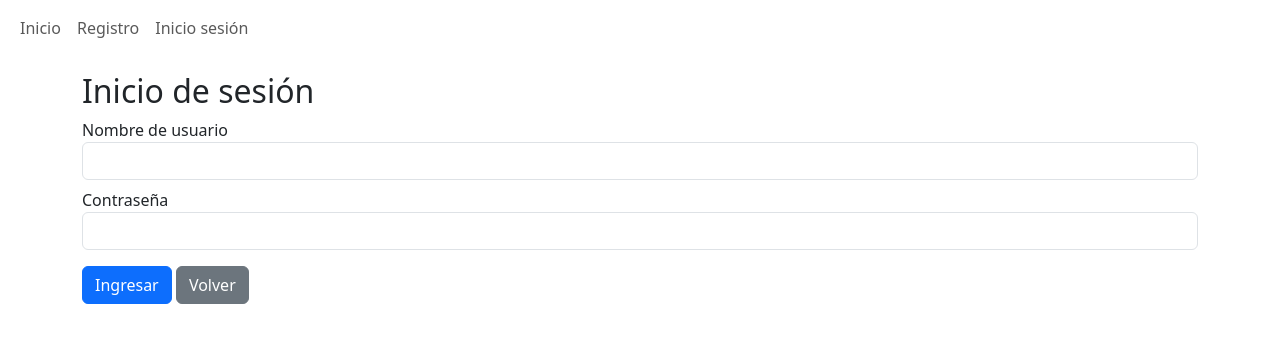
After one commit to matias-user/inventory, a Django app: page /account/login/ in a window 1280 px wide. The commit adds this page. Shown: the top 343 px of the page. Run offline with Django 5.2, Linux system fonts and the light colour scheme.

Commit message:
Se agrega template login y función para el login

```diff
--- /dev/null
+++ b/account/templates/login/login.html
@@ -0,0 +1,35 @@
+{% extends 'common/base.html' %}
+{% block title %}Inicio sesión{% endblock %}
+
+{% block main  %}
+    <h2>Inicio  de sesión</h2>
+
+    {% if messages %}
+        <ul>
+            {% for message in messages %}
+                <li>{{ message }}</li>
+            {% endfor %}
+        </ul>
+    {% endif %}
+
+    <form method="post">
+        {% csrf_token %}
+        <div class="form-group mt-2">
+            <label for="username">Nombre de usuario</label>
+            <input type="email" class="form-control" id="username" name="username" >
+
+        </div>
+        <div class="form-group mt-2">
+            <label for="password">Contraseña</label>
+            <input type="password" class="form-control" id="password" name="password" >
+
+        </div>
+
+        <div class="mt-3">
+            <button class="btn btn-primary" type="submit" >Ingresar</button>
+            <button class="btn btn-secondary" >Volver</button>
+
+        </div>
+
+    </form>
+{% endblock %}
--- a/account/urls.py
+++ b/account/urls.py
@@ -1,8 +1,9 @@
 from django.urls import path
 from .views.register import register
+from .views.login import login_user
 
 app_name= 'account'
 urlpatterns = [
-        path('register/', register, name='register')
-
+        path('register/', register, name='register'),
+        path('login/', login_user, name='login'),
 ]
--- /dev/null
+++ b/account/views/login.py
@@ -0,0 +1,20 @@
+from django.shortcuts import render, redirect
+from django.contrib.auth import authenticate, login
+from django.contrib import messages
+
+def login_user(request):
+    if request.method == 'POST':
+        username = request.POST.get('username')
+        password = request.POST.get('password')
+
+        user = authenticate(request, username=username, password=password)
+        if user is not None:
+            login(request, user)
+
+            return redirect('inventory:home')
+        else:
+            messages.error(request, 'Hubo un error en el usuario o contraseña!')
+            return render(request, 'login/login.html')
+    else:
+
+        return render(request, 'login/login.html')
--- a/templates/common/navbar.html
+++ b/templates/common/navbar.html
@@ -8,6 +8,9 @@
                 <li class="nav-item">
                     <a class="nav-link" href="{% url 'account:register' %}">Registro</a>
                 </li>
+                <li class="nav-item">
+                    <a class="nav-link" href="{% url 'account:login' %}">Inicio sesión</a>
+                </li>
             </ul>
             </div>
           </div>
```
